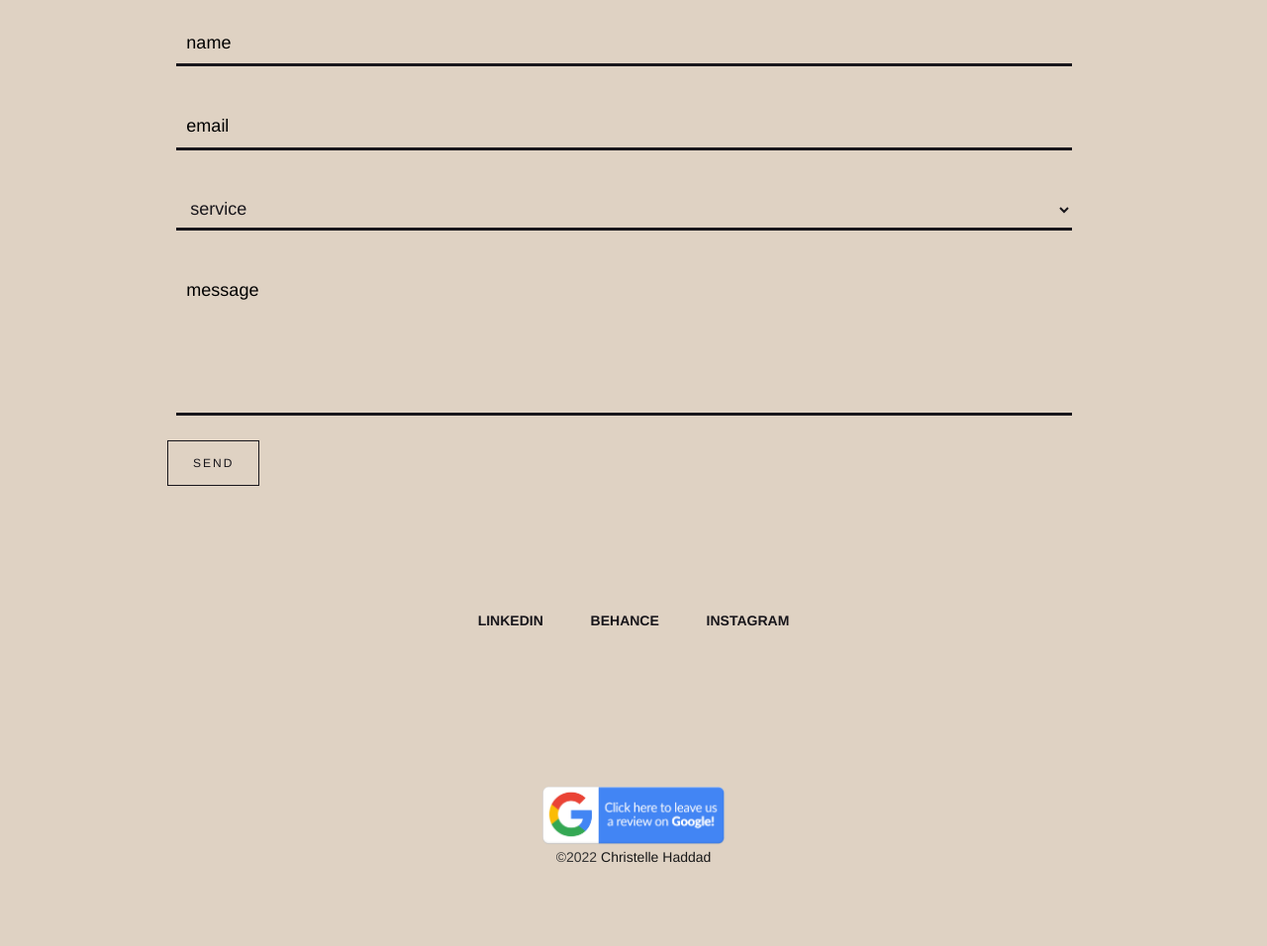
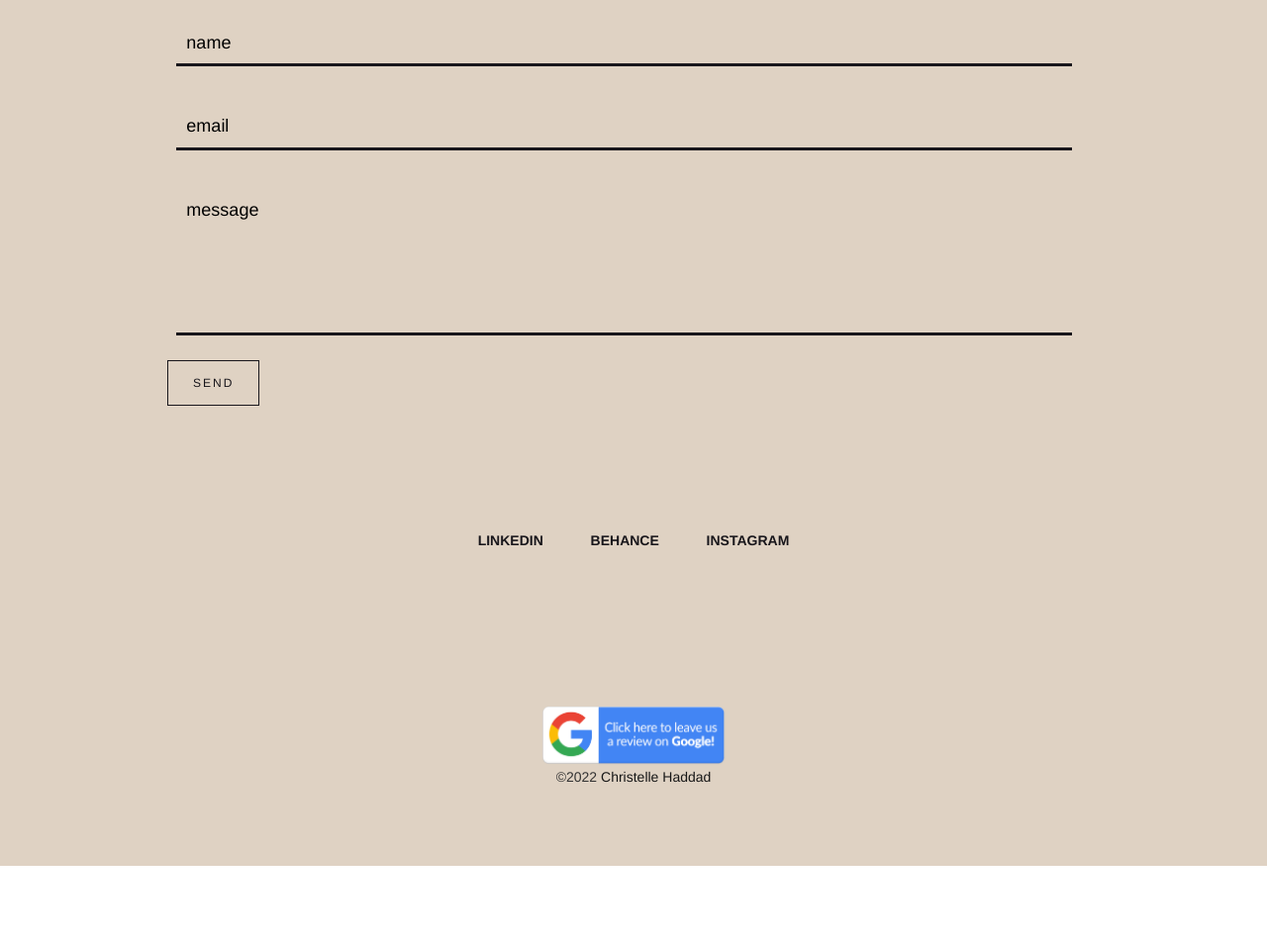
Before and after one commit to Christellehd/portfolio.github.io, a plain HTML site: page index.html in a window 1280 px wide. Shown: the part 3647-4603 px from the top of the page at 99% size. After the commit the page ends 4522 px from the top, so only its background shows below. Drawn offline with nearby package versions, Linux system fonts and the light colour scheme; a web font is replaced by a local one.

Commit message:
Update index.html

```diff
--- a/index.html
+++ b/index.html
@@ -293,24 +293,6 @@ height="0" width="0" style="display:none;visibility:hidden"></iframe></noscript>
                          <form action="https://getform.io/f/2ff73cfd-e3c4-4ec8-b0e8-042615c37b4b" method="POST" id="demo-form">
                             <input type="text" placeholder="name" name="name" required>
                             <input type="email" placeholder="email" name="email" required><br>
-<select name="service" style=" width: 96%;
-    margin: 20px 1%!important;
-    background: transparent;
-    border: 0px;
-    border-bottom: 3px solid #18161b;
-    padding: 8px 10px!important;
-    font-size: 18px!important;
-    transition: 0.4s ease-in-out;
-    color: #18161b;
-			font-weight: 300!important;">
-        <option value="service">service</option>
-        <option value="web management">web management</option>
-        <option value="web design dev">web design/dev</option>
-	<option value="seo">seo</option>
-	<option value="ux">ux</option>
-	<option value="free web audit">free web audit</option>
-	<option value="other">other</option>
-    </select>
                             <textarea placeholder="message" required rows="5" name="message" required></textarea><br>
                             <button
         data-sitekey="6LdQJ5kfAAAAALtXB9QIAxUn3wZ4wI16-ajCmrKM"
```
